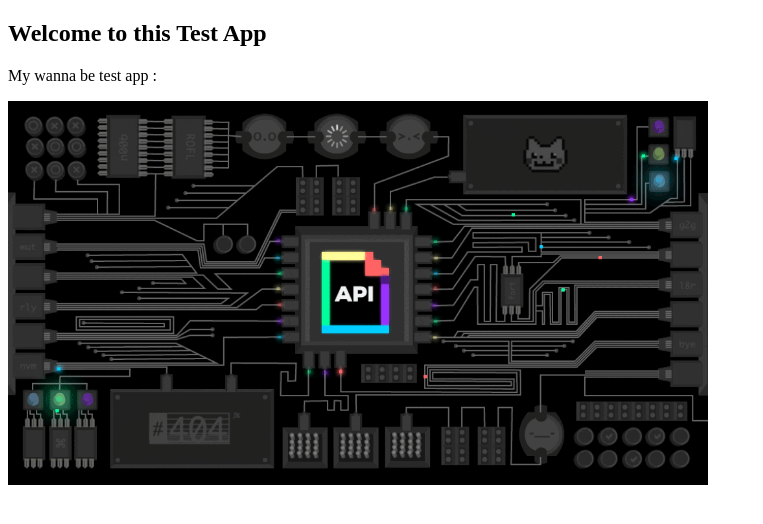
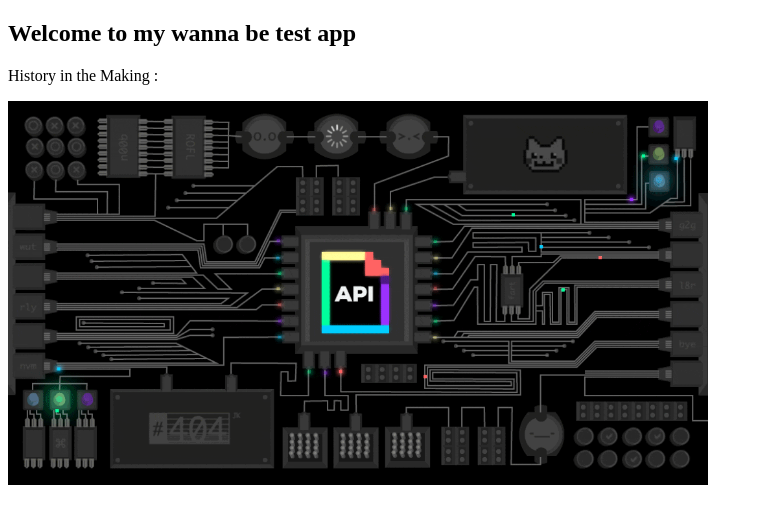
Before and after one commit to rcardona-os/base-playbooks, a plain HTML site: page simpleWebApp/index.html in a window 1280 px wide. Shown: the whole page, without its empty margins (0-763 px from the left). Drawn offline with Linux system fonts and the light colour scheme.

Commit message:
Update index.html

```diff
--- a/simpleWebApp/index.html
+++ b/simpleWebApp/index.html
@@ -2,8 +2,8 @@
 <html>
 <body>
 
-<h2>Welcome to this Test App</h2>
-<p> My wanna be test app :</p>
+<h2>Welcome to my wanna be test app</h2>
+<p> History in the Making :</p>
 
 <img src="mySuperApp.gif" alt="History in the Making" width="700" height400">
 
```
